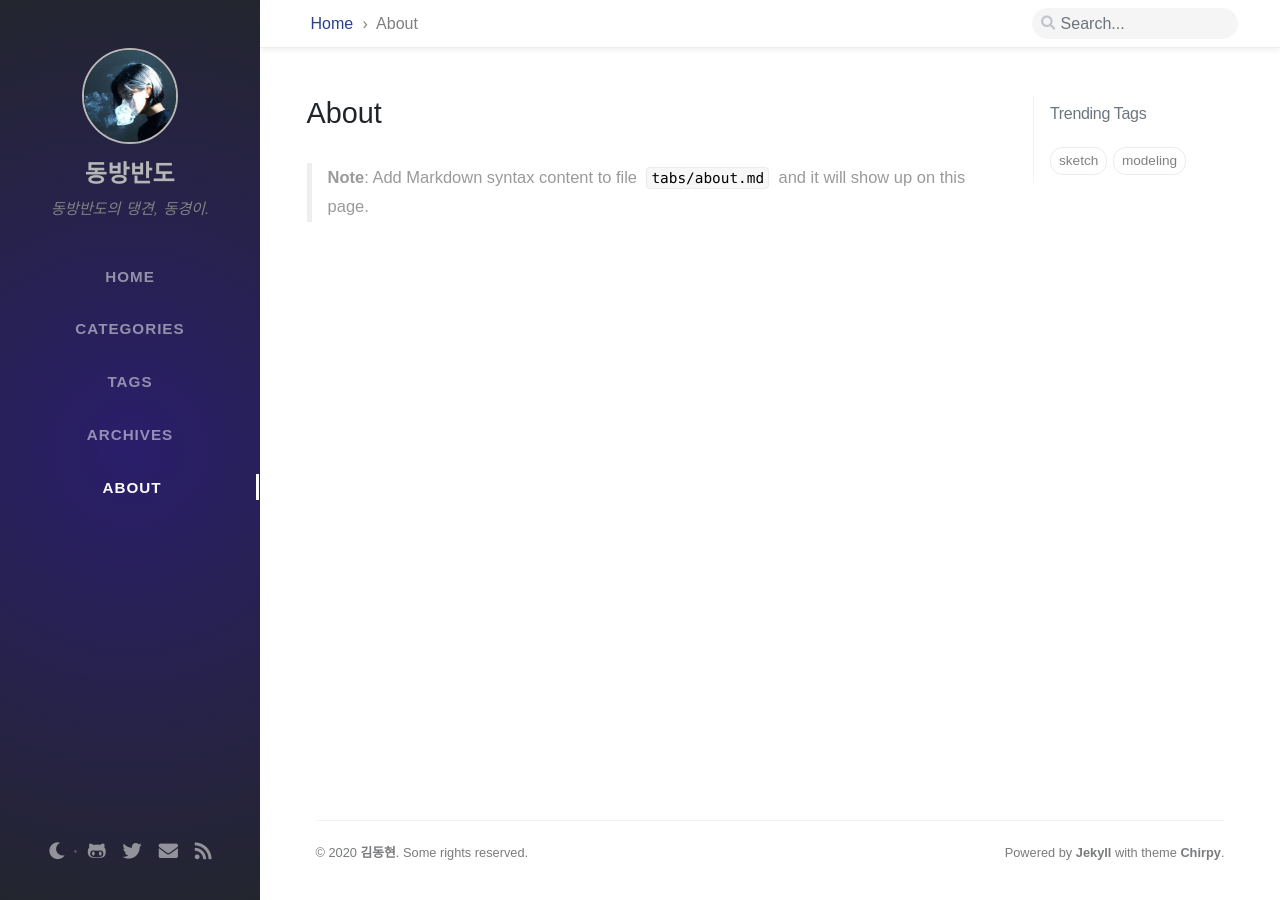
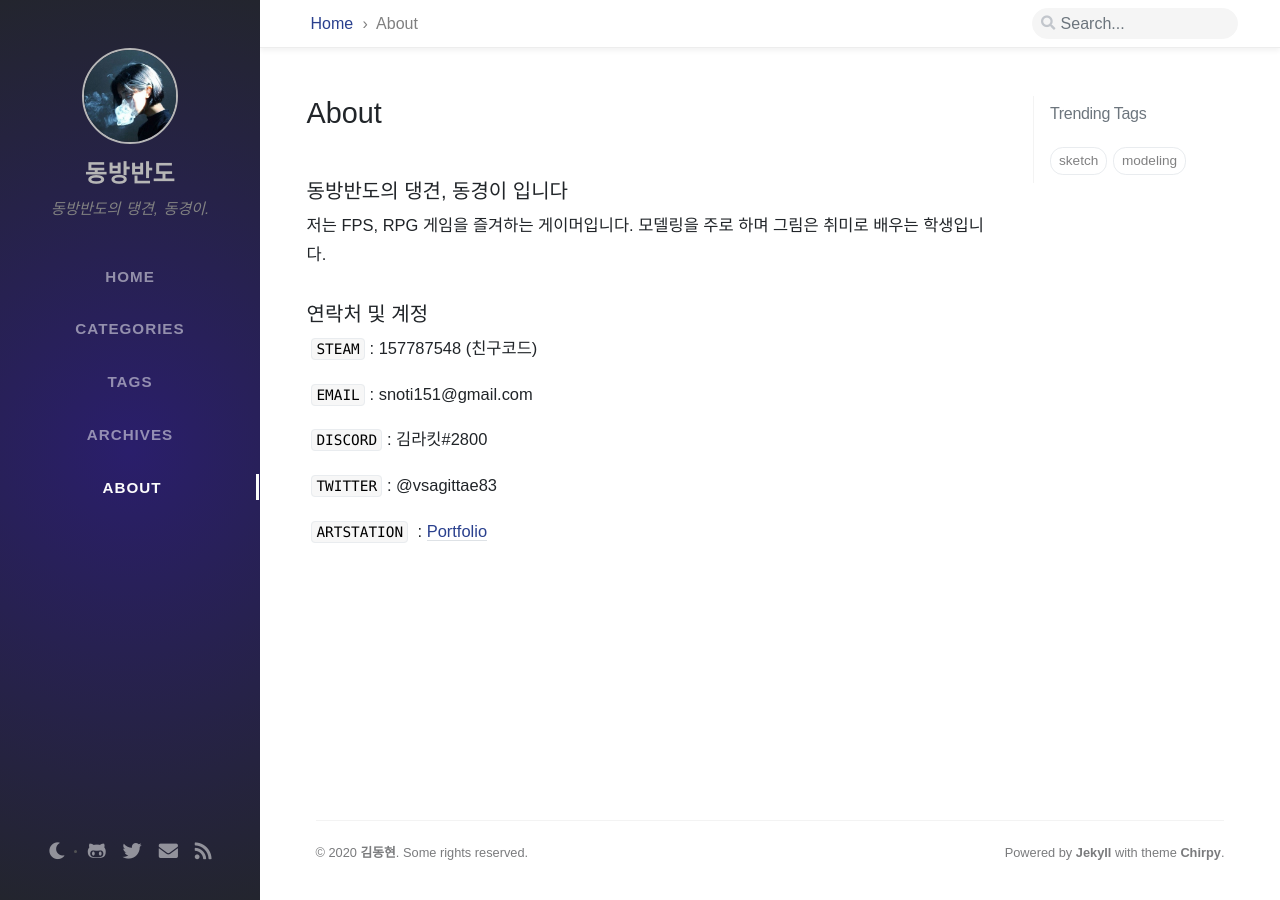
Before and after one commit to snoti151/snoti151.github.io, a Jekyll site: the page built from tabs/about.md, in a window 1280 px wide. Built offline with Jekyll 4.4.1, drawn with Linux system fonts in a browser that asks for light colours; nearby versions of some CDN libraries; some web fonts are replaced; comment, search, counter and statistics services are not loaded.

Commit message:
Update about.md

```diff
--- a/tabs/about.md
+++ b/tabs/about.md
@@ -8,4 +8,20 @@ title: About
 # MIT License
 ---
 
-> **Note**: Add Markdown syntax content to file `tabs/about.md` and it will show up on this page.
+### 동방반도의 댕견, 동경이 입니다
+
+저는 FPS, RPG 게임을 즐겨하는 게이머입니다.
+모델링을 주로 하며 그림은 취미로 배우는 학생입니다.
+
+
+### 연락처 및 계정
+
+ `STEAM`: 157787548 (친구코드)
+
+ `EMAIL`: snoti151@gmail.com
+
+ `DISCORD`: 김라킷#2800
+
+ `TWITTER`: @vsagittae83
+
+ `ARTSTATION` : [Portfolio]( https://vsagittae83.artstation.com/)
```
